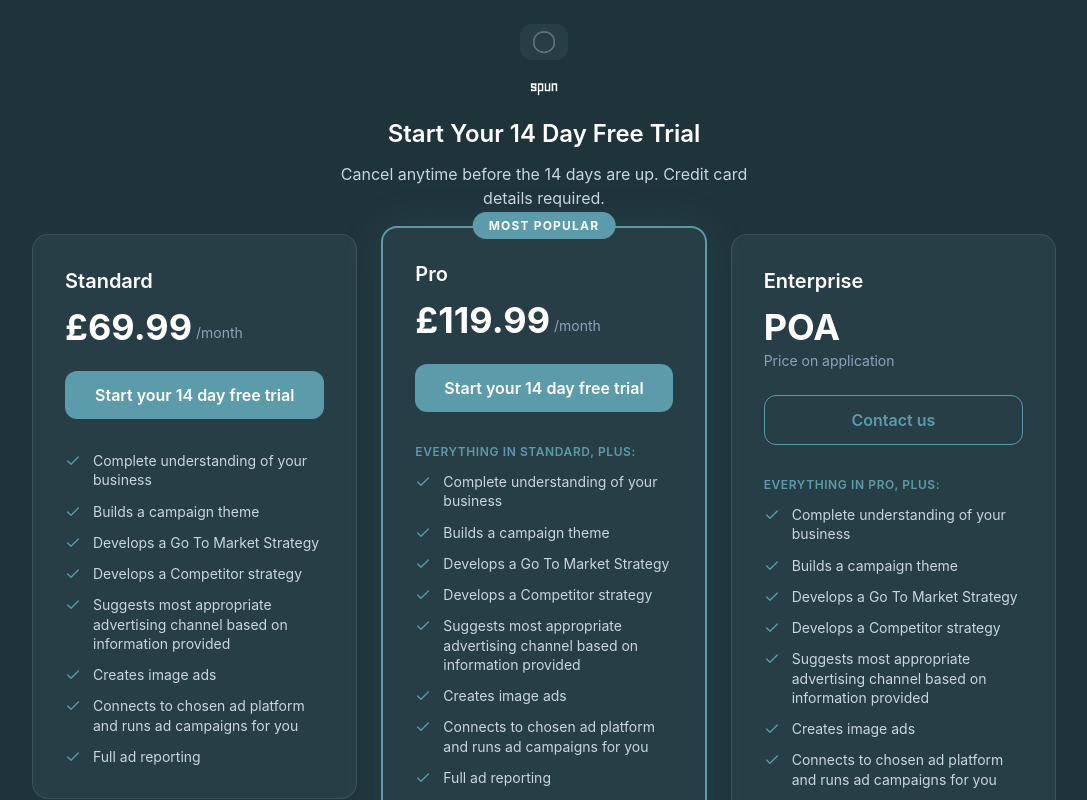
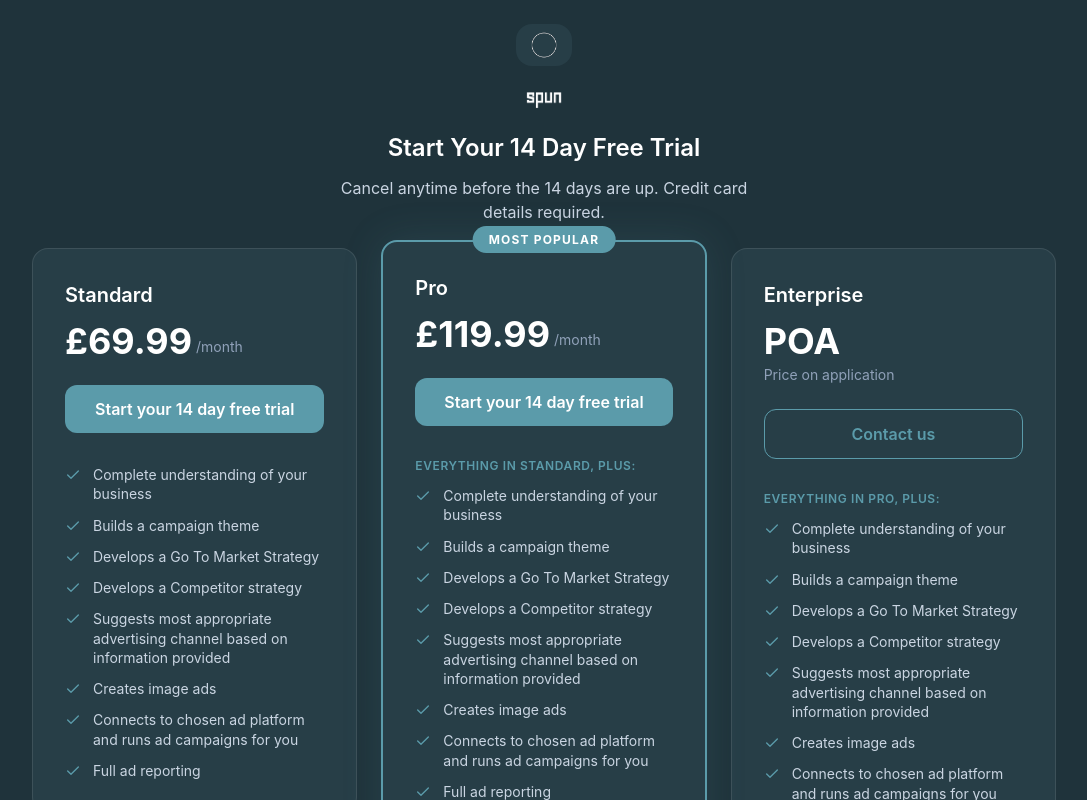
Before and after one commit to spunapp/spun, a Next.js app: page /pricing in a window 1280 px wide. Shown: the top 800 px of the page, without its empty margins (96-1183 px from the left). Built offline with nearby package versions, Linux system fonts and the light colour scheme; no server answers.

Commit message:
Increase Spun logo size to midpoint between original and previous
https://claude.ai/code/session_01B2U4rx4obpXhhrBcspnrM3

```diff
--- a/src/app/pricing/page.tsx
+++ b/src/app/pricing/page.tsx
@@ -83,16 +83,16 @@ export default function PricingPage() {
           <img
             src="/spun.gif"
             alt=""
-            width={48}
-            height={48}
-            className="mx-auto rounded-xl"
+            width={56}
+            height={56}
+            className="mx-auto rounded-2xl"
           />
           <img
             src={LOGO_SRC}
             alt=""
-            height={28}
+            height={36}
             className="mx-auto mt-3"
-            style={{ height: 28 }}
+            style={{ height: 36 }}
           />
         </Link>
         <h1 className="text-white text-2xl font-semibold">Start Your 14 Day Free Trial</h1>
```
